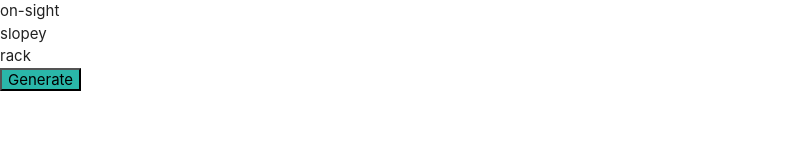
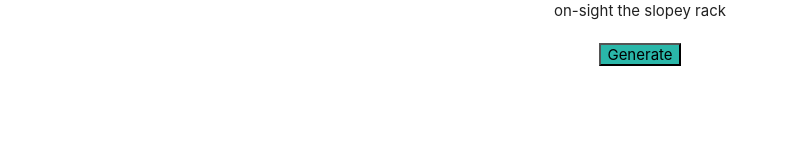
Before and after one commit to piratemermaid/climbing-sentence-generator, a plain HTML site: page index.html in a window 1280 px wide. Both pictures are taken after a click on the button "Generate". Shown: the whole page, without its empty margins (0-789 px from the left). Drawn offline with nearby package versions, Linux system fonts and the light colour scheme.

Commit message:
improve ui

```diff
--- a/index.html
+++ b/index.html
@@ -9,20 +9,34 @@
       href="https://cdnjs.cloudflare.com/ajax/libs/materialize/1.0.0/css/materialize.min.css"
     />
     <script src="https://cdnjs.cloudflare.com/ajax/libs/materialize/1.0.0/js/materialize.min.js"></script>
-    <style></style>
+    <style>
+      .term {
+        visibility: hidden;
+      }
+    </style>
   </head>
 
   <body>
-    <div class="term" id="verb"></div>
-    <div class="term" id="adjective"></div>
-    <div class="term" id="noun"></div>
-    <button onClick="generateTerm()">Generate</button>
+    <div class="container">
+      <div class="row center" id="sentence">
+        <span class="term" id="verb"></span>
+        <span class="term" id="the">the</span>
+        <span class="term" id="adjective"></span>
+        <span class="term" id="noun"></span>
+      </div>
+      <div class="row center">
+        <button class="center" onClick="generateTerm()">Generate</button>
+      </div>
+    </div>
+
     <script>
       function generateTerm() {
         for (let type in terms) {
           document.getElementById(type).innerHTML =
             terms[type][getRandomInt(terms[type].length)];
+          document.getElementById(type).style.visibility = "visible";
         }
+        document.getElementById("the").style.visibility = "visible";
       }
 
       function getRandomInt(last) {
```
